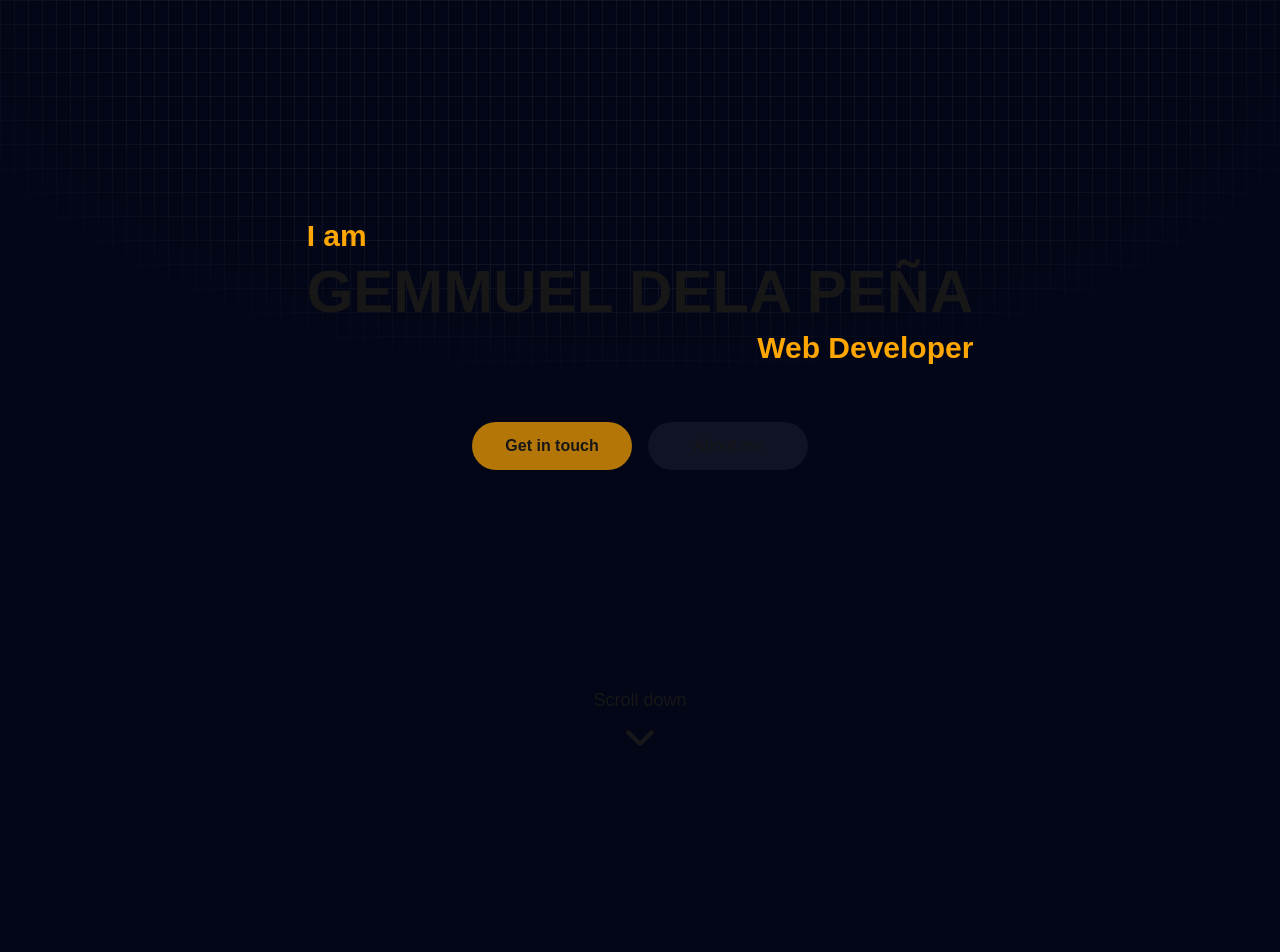
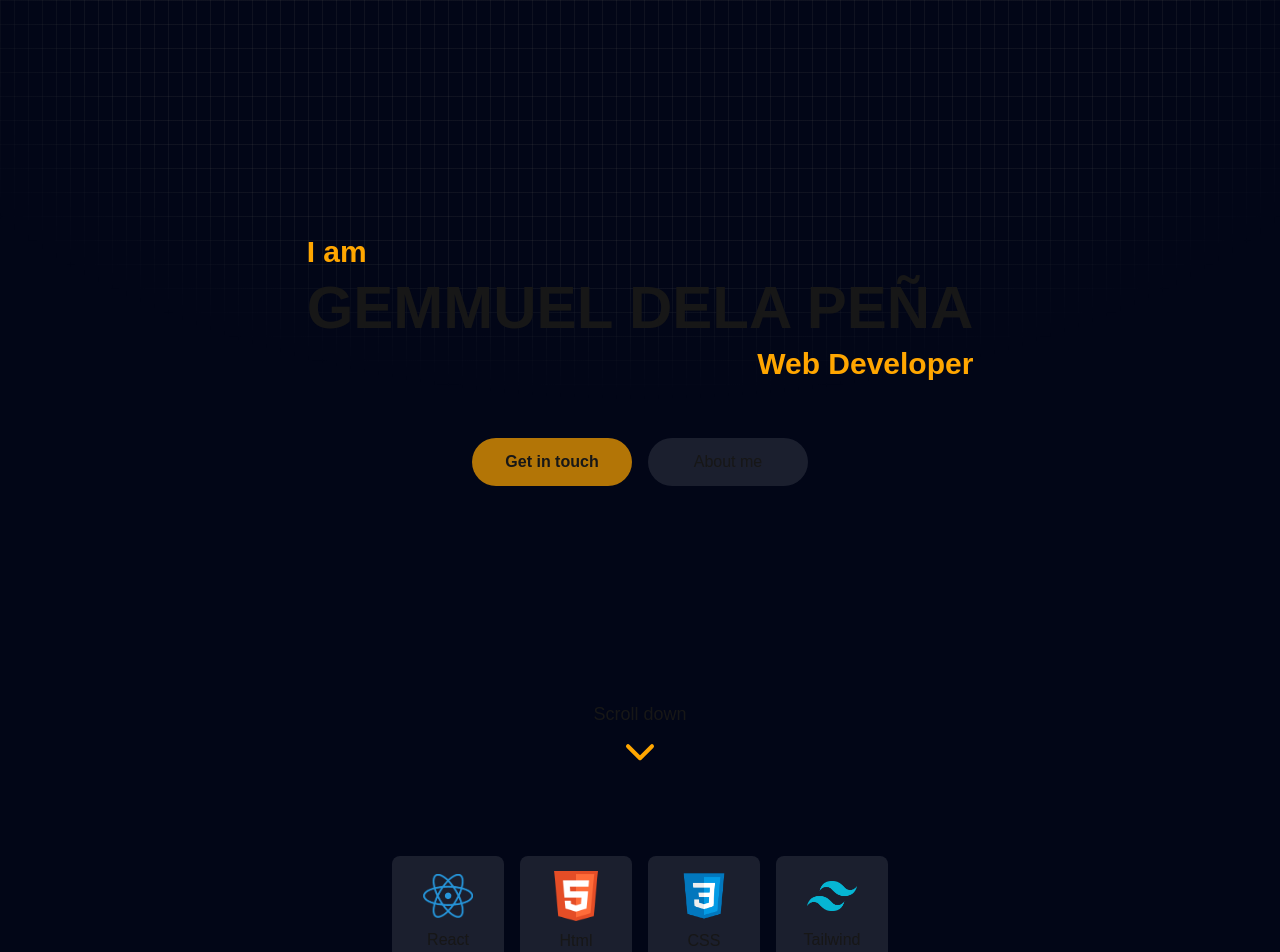
Before and after one commit to BulletOnli/portfolio-v2, a Next.js app: page / in a window 1280 px wide. Shown: the top 952 px of the page. Built offline with nearby package versions, Linux system fonts and the light colour scheme.

Commit message:
add: initial skills page

```diff
--- a/src/app/layout.tsx
+++ b/src/app/layout.tsx
@@ -28,7 +28,7 @@ export default function RootLayout({
       <body
         className={`${geistSans.variable} ${geistMono.variable} antialiased`}
       >
-        <div className="absolute z-[1] bottom-0 left-0 right-0 top-0 bg-[linear-gradient(to_right,#4f4f4f2e_1px,transparent_1px),linear-gradient(to_bottom,#4f4f4f2e_1px,transparent_1px)] bg-[size:14px_24px] [mask-image:radial-gradient(ellipse_60%_50%_at_50%_0%,#000_70%,transparent_100%)]"></div>
+        <div className="fixed z-[1] bottom-0 left-0 right-0 top-0 bg-[linear-gradient(to_right,#4f4f4f2e_1px,transparent_1px),linear-gradient(to_bottom,#4f4f4f2e_1px,transparent_1px)] bg-[size:14px_24px] [mask-image:radial-gradient(ellipse_60%_50%_at_50%_0%,#000_70%,transparent_100%)]"></div>
 
         <div className="bg-darkBlue">{children}</div>
       </body>
--- a/src/app/page.tsx
+++ b/src/app/page.tsx
@@ -1,33 +1,13 @@
 import ScrollDownArrow from "@/components/ScrollDownArrow";
+import HeroSection from "@/components/sections/HeroSection";
+import Skills from "@/components/sections/Skills";
 import React from "react";
 
 const Homepage = () => {
   return (
-    <div className="relative z-10 w-full">
-      <div className="relative w-full h-screen flex justify-center items-center">
-        <div className="flex flex-col items-center gap-14 -mt-28">
-          <div className="space-y-2">
-            <p className="font-bold text-3xl text-orange">I am</p>
-            <p className="uppercase font-extrabold text-6xl">
-              GEMMUEL DELA Peña
-            </p>
-            <p className="font-bold text-3xl text-end text-orange">
-              Web Developer
-            </p>
-          </div>
-
-          <div className="space-x-4">
-            <button className="font-semibold min-w-[10rem] px-8 py-3  bg-orange bg-opacity-70 hover:bg-opacity-65 rounded-full">
-              Get in touch
-            </button>
-            <button className="min-w-[10rem] px-8 py-3  bg-white bg-opacity-5 hover:bg-opacity-10 rounded-full">
-              About me
-            </button>
-          </div>
-        </div>
-
-        <ScrollDownArrow />
-      </div>
+    <div className="relative z-10 w-full max-w-7xl mx-auto p-4">
+      <HeroSection />
+      <Skills />
 
       <div className="w-full h-screen"></div>
       <div className="w-full h-screen"></div>
--- a/src/components/ScrollDownArrow.tsx
+++ b/src/components/ScrollDownArrow.tsx
@@ -20,7 +20,7 @@ const ScrollDownArrow = () => {
         }
       >
         <p className="text-center text-lg">Scroll down</p>
-        <ChevronDown className="h-12 w-12 text-primary text-orange" />
+        <ChevronDown color="#FFA600" className="h-12 w-12 text-primary" />
       </motion.div>
     </div>
   );
--- /dev/null
+++ b/src/components/sections/HeroSection.tsx
@@ -0,0 +1,31 @@
+import React from "react";
+import ScrollDownArrow from "../ScrollDownArrow";
+
+const HeroSection = () => {
+  return (
+    <div className="relative w-full h-screen flex justify-center items-center">
+      <div className="flex flex-col items-center gap-14 -mt-28">
+        <div className="space-y-2">
+          <p className="font-bold text-3xl text-orange">I am</p>
+          <p className="uppercase font-extrabold text-6xl">GEMMUEL DELA Peña</p>
+          <p className="font-bold text-3xl text-end text-orange">
+            Web Developer
+          </p>
+        </div>
+
+        <div className="space-x-4">
+          <button className="font-semibold min-w-[10rem] px-8 py-3  bg-orange bg-opacity-70 hover:bg-opacity-65 rounded-full">
+            Get in touch
+          </button>
+          <button className="min-w-[10rem] px-8 py-3 bg-white bg-opacity-10 hover:bg-opacity-15 rounded-full">
+            About me
+          </button>
+        </div>
+      </div>
+
+      <ScrollDownArrow />
+    </div>
+  );
+};
+
+export default HeroSection;
--- /dev/null
+++ b/src/components/sections/Skills.tsx
@@ -0,0 +1,43 @@
+import Image from "next/image";
+import React from "react";
+
+const Skills = () => {
+  return (
+    <div className="w-full p-10 flex flex-wrap justify-center items-center gap-4">
+      <div className="relative size-28 max-w-28 p-4 flex flex-grow flex-col justify-center items-center gap-2 rounded-lg bg-white/10">
+        <div className="w-full h-full flex justify-center items-center">
+          <Image width={50} height={50} src="/images/react.png" alt="react" />
+        </div>
+        <p>React</p>
+      </div>
+
+      <div className="relative size-28 max-w-28 p-4 flex flex-grow flex-col justify-center items-center gap-2 rounded-lg bg-white/10">
+        <div className="w-full h-full flex justify-center items-center">
+          <Image width={50} height={50} src="/images/html.png" alt="html" />
+        </div>
+        <p>Html</p>
+      </div>
+
+      <div className="relative size-28 max-w-28 p-4 flex flex-grow flex-col justify-center items-center gap-2 rounded-lg bg-white/10">
+        <div className="w-full h-full flex justify-center items-center">
+          <Image width={50} height={50} src="/images/css.png" alt="tailwind" />
+        </div>
+        <p>CSS</p>
+      </div>
+
+      <div className="relative size-28 max-w-28 p-4 flex flex-grow flex-col justify-center items-center gap-2 rounded-lg bg-white/10">
+        <div className="w-full h-full flex justify-center items-center">
+          <Image
+            width={50}
+            height={50}
+            src="/images/tailwind.png"
+            alt="tailwind"
+          />
+        </div>
+        <p>Tailwind</p>
+      </div>
+    </div>
+  );
+};
+
+export default Skills;
```
Also changed, not shown: public/images/css.png (added), public/images/html.png (added).
